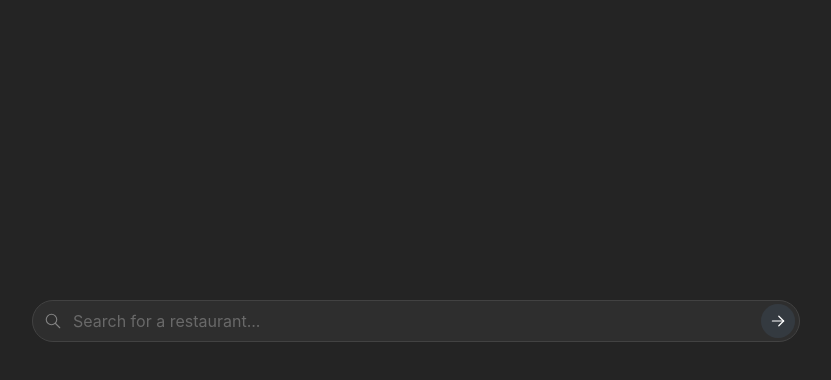
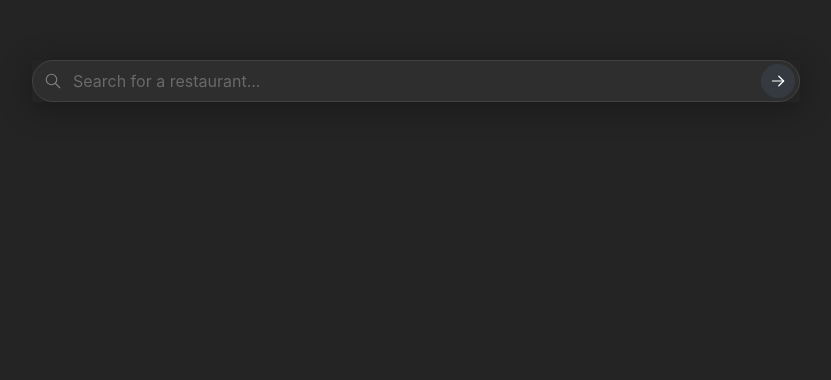
Before and after one commit to Restaurant-Check/restaurant-check, a Next.js app in the folder frontend/: page / in a window 1280 px wide. Shown: the part 340-720 px from the top of the page, without its empty margins (224-1055 px from the left). Built offline with nearby package versions, Linux system fonts and the light colour scheme.

Commit message:
feat: box component

```diff
--- /dev/null
+++ b/frontend/src/app/_components/box.tsx
@@ -0,0 +1,27 @@
+import {styled} from "styled-components";
+import React from "react";
+
+
+const BoxWrapper = styled.div<{ searched: boolean }>`
+    padding: 20px;
+    margin: 20px;
+    border-radius: var(--mantine-radius-xl);
+    box-shadow: 0 6px 32px rgba(0, 0, 0, 0.32);
+    width: 75%;
+    transition: all 0.2s ease-in-out;
+    opacity: ${(props) => props.searched ? 1 : 0};
+    z-index: -1;
+`;
+
+interface BoxProps {
+  searched: boolean;
+  children: React.ReactNode;
+}
+
+export const Box = (props: BoxProps) => {
+  return (
+    <BoxWrapper searched={props.searched}>
+      {props.children}
+    </BoxWrapper>
+  );
+}
--- /dev/null
+++ b/frontend/src/app/_components/list.tsx
@@ -0,0 +1,13 @@
+import {Box} from "@/app/_components/box";
+
+interface ListProps {
+  searched: boolean;
+}
+
+export const List = (props: ListProps) => {
+  return (
+    <Box searched={props.searched}>
+      <h1>List</h1>
+    </Box>
+  );
+}
--- a/frontend/src/app/_components/map.tsx
+++ /dev/null
@@ -1,30 +0,0 @@
-import {MapContainer, TileLayer, Marker, Popup} from 'react-leaflet';
-import React from "react";
-import {styled} from "styled-components";
-
-interface MapProps {
-    searched: boolean;
-    markers: { lat: number, lng: number }[];
-}
-
-const MapWrapper = styled.div`
-    height: 500px;
-`;
-
-export const Map = (props: MapProps) => {
-    return (
-        <MapWrapper>
-            <MapContainer center={[51.505, -0.09]} zoom={13} scrollWheelZoom={false}>
-                <TileLayer
-                    attribution='&copy; <a href="https://www.openstreetmap.org/copyright">OpenStreetMap</a> contributors'
-                    url="https://{s}.tile.openstreetmap.org/{z}/{x}/{y}.png"
-                />
-                <Marker position={[51.505, -0.09]}>
-                    <Popup>
-                        A pretty CSS3 popup. <br/> Easily customizable.
-                    </Popup>
-                </Marker>
-            </MapContainer>
-        </MapWrapper>
-    );
-}
--- /dev/null
+++ b/frontend/src/app/_components/mapComponent.tsx
@@ -0,0 +1,32 @@
+"use client";
+
+import {MapContainer, TileLayer, Marker} from 'react-leaflet';
+import React from "react";
+import {styled} from "styled-components";
+import {Box} from "@/app/_components/box";
+
+interface MapProps {
+  searched: boolean;
+  markers: { lat: number, lng: number }[];
+}
+
+const MapWrapper = styled.div`
+    height: 500px;
+`;
+
+export const MapComponent = (props: MapProps) => {
+  return (
+    <Box searched={props.searched}>
+      <MapWrapper>
+        <MapContainer center={[51.505, -0.09]} zoom={13} scrollWheelZoom={false}>
+          <TileLayer
+            attribution='&copy; <a href="https://www.openstreetmap.org/copyright">OpenStreetMap</a> contributors'
+            url="https://{s}.tile.openstreetmap.org/{z}/{x}/{y}.png"
+          />
+          <Marker position={[51.505, -0.09]}>
+          </Marker>
+        </MapContainer>
+      </MapWrapper>
+    </Box>
+  );
+}
--- a/frontend/src/app/_components/searchbar.tsx
+++ b/frontend/src/app/_components/searchbar.tsx
@@ -26,13 +26,15 @@ interface FormProps {
 const Form = styled.form<FormProps>`
     display: flex;
     justify-content: center;
+    z-index: 500;
 `;
 
 const StyledTextInput = styled(TextInput)<FormProps>`
     position: absolute;
     width: ${({searched}) => searched ? '40%' : '60%'};
     transition: all 0.3s ease-in-out;
-    padding-top: ${({searched}) => searched ? "32px" : "50%"};
+    top: ${({searched}) => searched ? "32px" : "50%"};
+    box-shadow: ${({searched}) => searched ? '0px 3px 12px rgba(0, 0, 0, 0.16)' : '0px 6px 32px rgba(0, 0, 0, 0.32)'};
 `;
 
 interface SubmitButtonProps {
--- a/frontend/src/app/page.tsx
+++ b/frontend/src/app/page.tsx
@@ -1,7 +1,8 @@
 'use client'
 
 import {Searchbar} from "@/app/_components/searchbar";
-import {Map} from "@/app/_components/map";
+import {MapComponent} from "@/app/_components/mapComponent";
+import {List} from "@/app/_components/list";
 import {styled} from "styled-components";
 import React, {useState} from "react";
 
@@ -10,14 +11,28 @@ const PageContainer = styled.main`
     width: 100vw;
 `;
 
+const ContentContainer = styled.div`
+    position: absolute;
+    width: 100%;
+    display: flex;
+    justify-content: space-between;
+    align-items: center;
+    padding: 20px;
+    flex-direction: column;
+    top: 64px;
+`;
+
 export default function Home() {
   const [searched, setSearched] = useState(false);
 
   return (
     <PageContainer>
+      <ContentContainer>
+        <MapComponent searched={searched} markers={[]}/>
+        <List searched={searched}/>
+      </ContentContainer>
       <Searchbar onSearch={(query) => {
       }} setSearched={setSearched} searched={searched}/>
-            <Map searched={searched} markers={[]}/>
     </PageContainer>
   );
 }
```
Lines whose indentation alone changed are shown as unchanged.
